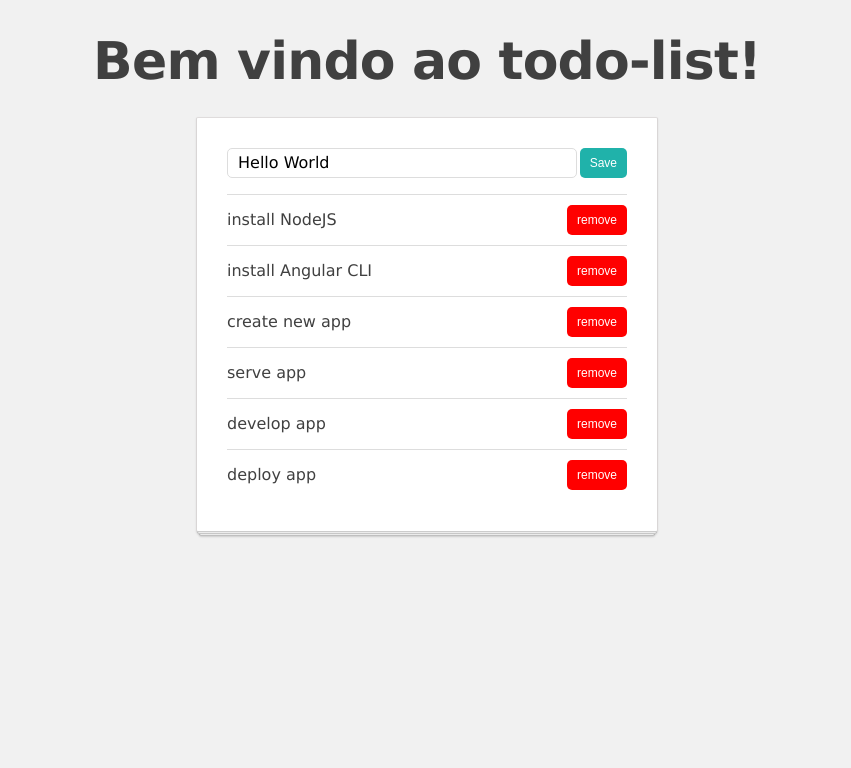
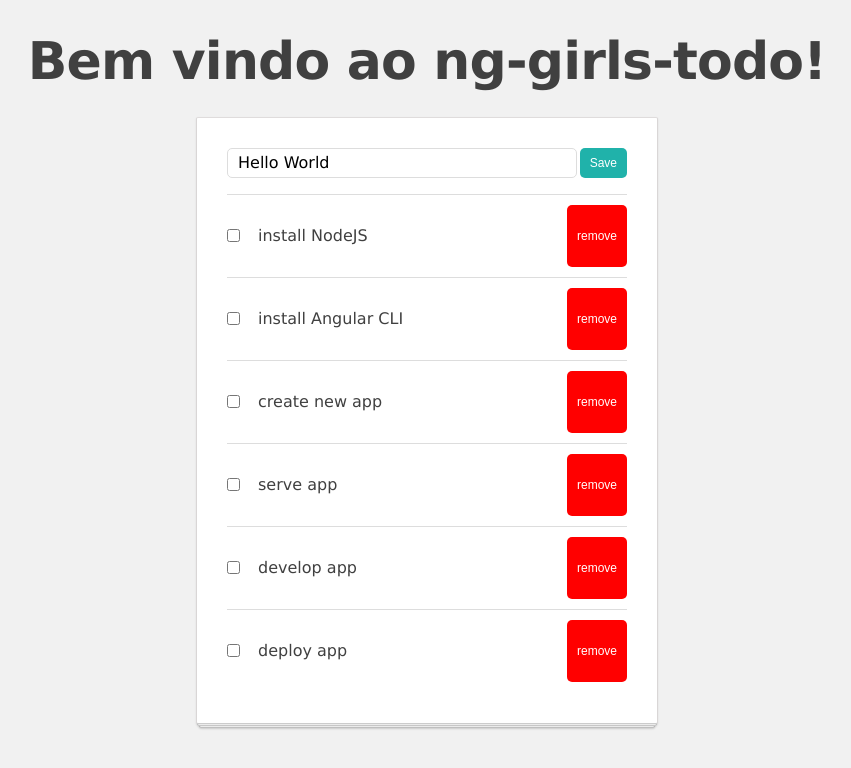
Before and after one commit to leticiacamposs2/ng-girls-todo, an Angular app: page / in a window 1280 px wide. Shown: the top 768 px of the page, without its empty margins (213-1064 px from the left). Built offline with nearby package versions, Linux system fonts and the light colour scheme.

Commit message:
renomeando o nome do projeto

```diff
--- a/angular.json
+++ b/angular.json
@@ -3,7 +3,7 @@
   "version": 1,
   "newProjectRoot": "projects",
   "projects": {
-    "todo-list": {
+    "ng-girls-todo": {
       "projectType": "application",
       "schematics": {},
       "root": "",
@@ -13,7 +13,7 @@
         "build": {
           "builder": "@angular-devkit/build-angular:browser",
           "options": {
-            "outputPath": "dist/todo-list",
+            "outputPath": "dist/ng-girls-todo",
             "index": "src/index.html",
             "main": "src/main.ts",
             "polyfills": "src/polyfills.ts",
@@ -57,18 +57,18 @@
         "serve": {
           "builder": "@angular-devkit/build-angular:dev-server",
           "options": {
-            "browserTarget": "todo-list:build"
+            "browserTarget": "ng-girls-todo:build"
           },
           "configurations": {
             "production": {
-              "browserTarget": "todo-list:build:production"
+              "browserTarget": "ng-girls-todo:build:production"
             }
           }
         },
         "extract-i18n": {
           "builder": "@angular-devkit/build-angular:extract-i18n",
           "options": {
-            "browserTarget": "todo-list:build"
+            "browserTarget": "ng-girls-todo:build"
           }
         },
         "test": {
@@ -105,15 +105,15 @@
           "builder": "@angular-devkit/build-angular:protractor",
           "options": {
             "protractorConfig": "e2e/protractor.conf.js",
-            "devServerTarget": "todo-list:serve"
+            "devServerTarget": "ng-girls-todo:serve"
           },
           "configurations": {
             "production": {
-              "devServerTarget": "todo-list:serve:production"
+              "devServerTarget": "ng-girls-todo:serve:production"
             }
           }
         }
       }
     }},
-  "defaultProject": "todo-list"
+  "defaultProject": "ng-girls-todo"
 }
--- a/karma.conf.js
+++ b/karma.conf.js
@@ -16,7 +16,7 @@ module.exports = function (config) {
       clearContext: false // leave Jasmine Spec Runner output visible in browser
     },
     coverageIstanbulReporter: {
-      dir: require('path').join(__dirname, './coverage/todo-list'),
+      dir: require('path').join(__dirname, './coverage/ng-girls-todo'),
       reports: ['html', 'lcovonly', 'text-summary'],
       fixWebpackSourcePaths: true
     },
--- a/package.json
+++ b/package.json
@@ -1,5 +1,5 @@
 {
-  "name": "todo-list",
+  "name": "ng-girls-todo",
   "version": "0.0.0",
   "scripts": {
     "ng": "ng",
--- a/src/app/app.component.ts
+++ b/src/app/app.component.ts
@@ -6,5 +6,5 @@ import { Component } from '@angular/core';
   styleUrls: ['./app.component.css']
 })
 export class AppComponent {
-  title = 'todo-list';
+  title = 'ng-girls-todo';
 }
--- a/src/app/input-button-unit/input-button-unit.component.html
+++ b/src/app/input-button-unit/input-button-unit.component.html
@@ -2,6 +2,7 @@
        [value]="title"
        (keyup.enter)="submitValue($event.target.value)">
 
-<button class="btn" (click)="submitValue(inputElementRef.value)">
+<button class="btn"
+        (click)="submitValue(inputElementRef.value)">
   Save
 </button>
--- a/src/app/list-manager/list-manager.component.html
+++ b/src/app/list-manager/list-manager.component.html
@@ -5,7 +5,8 @@
     <li *ngFor="let todoItem of todoList">
       <app-todo-item
         [item]="todoItem"
-        (remove)="removeItem($event)">
+        (remove)="removeItem($event)"
+        (update)="updateItem($event.item, $event.changes)">
       </app-todo-item>
     </li>
   </ul>
--- a/src/app/list-manager/list-manager.component.ts
+++ b/src/app/list-manager/list-manager.component.ts
@@ -1,4 +1,5 @@
 import { Component, OnInit } from '@angular/core';
+
 import { TodoItem } from '../interfaces/todo-item';
 import { TodoListService } from '../services/todo-list.service';
 
@@ -24,4 +25,8 @@ export class ListManagerComponent implements OnInit {
   removeItem(item) {
     this.todoListService.deleteItem(item);
   }
+
+  updateItem(item, changes) {
+    this.todoListService.updateItem(item, changes);
+  }
 }
--- a/src/app/todo-item/todo-item.component.css
+++ b/src/app/todo-item/todo-item.component.css
@@ -16,3 +16,7 @@
   flex-grow: 1;
   padding-left: 11px;
 }
+
+.todo-complete {
+  text-decoration: line-through;
+}
--- a/src/app/todo-item/todo-item.component.html
+++ b/src/app/todo-item/todo-item.component.html
@@ -1,7 +1,15 @@
 <div class="todo-item">
-  {{ item.title }}
+    <input type="checkbox"
+           class="todo-checkbox"
+           (click)="completeItem()" />
 
-  <button class="btn btn-red" (click)="removeItem()">
+    <p class="todo-title" [ngClass]="{'todo-complete': item.completed}">
+      {{ item.title }}
+    </p>
+
+  <button
+    class="btn btn-red"
+    (click)="removeItem()">
     remove
   </button>
 </div>
--- a/src/app/todo-item/todo-item.component.ts
+++ b/src/app/todo-item/todo-item.component.ts
@@ -9,11 +9,18 @@ import { TodoItem } from '../interfaces/todo-item';
 export class TodoItemComponent {
 
   @Input() item: TodoItem;
-
   @Output() remove: EventEmitter<TodoItem> = new EventEmitter();
+  @Output() update: EventEmitter<any> = new EventEmitter();
 
   removeItem() {
     this.remove.emit(this.item);
   }
 
+  completeItem() {
+    this.update.emit({
+      item: this.item,
+      changes: { completed: !this.item.completed }
+    });
+  }
+
 }
```
Also changed, not shown: 2 other files (tests, documents, lock files or other folders).
